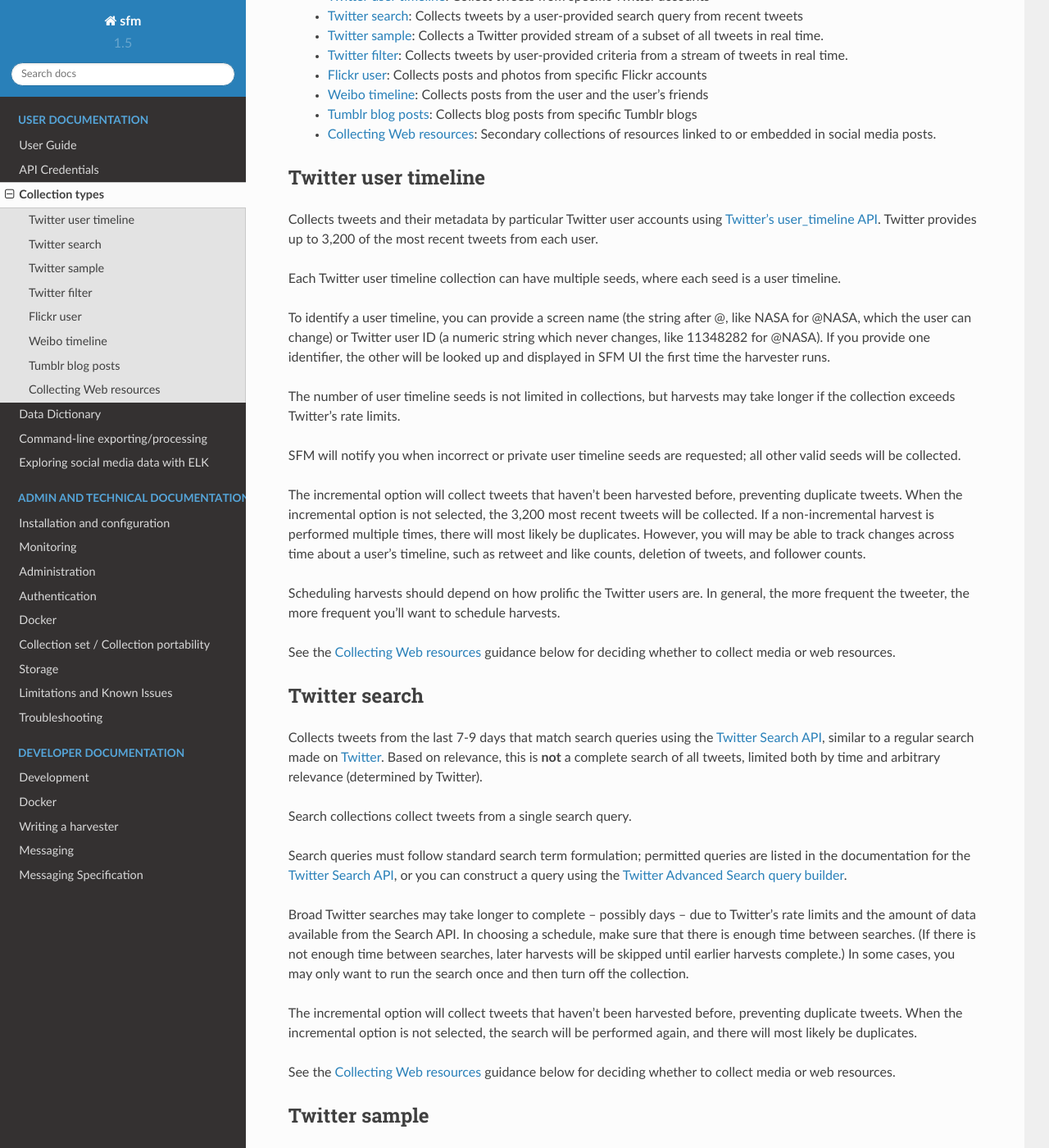
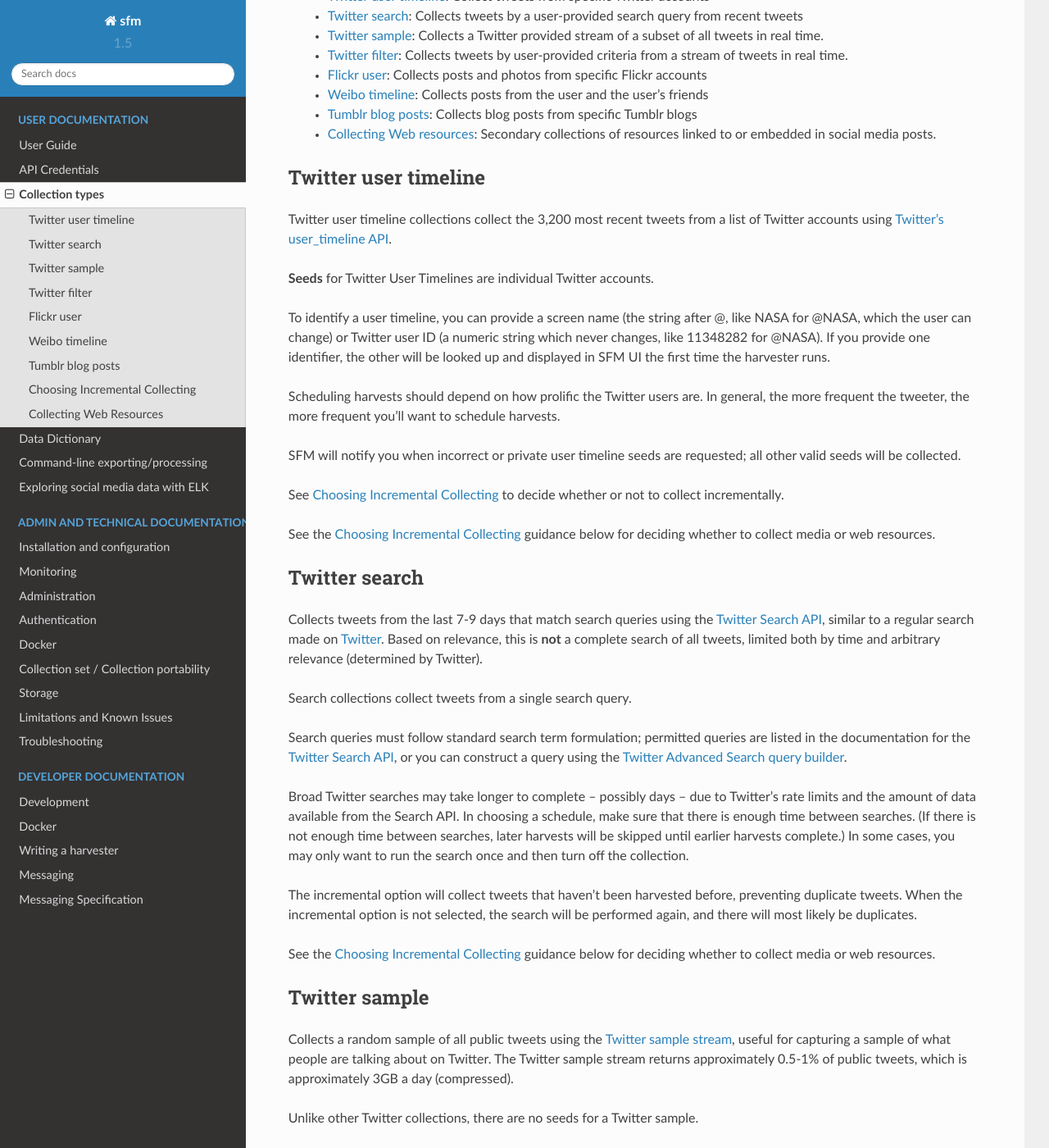
Before and after one commit to gwu-libraries/sfm-ui, a Sphinx documentation site: the page built from docs/collections.rst, in a window 1280 px wide and 1400 px high, scrolled down 303 px. Shown: the whole window at 82% size. Built offline with Sphinx 7.4.7 and the Read the Docs theme 2.0.0, drawn with Linux system fonts in a browser that asks for light colours; some of the changed text lies outside the part shown.

Commit message:
refs #693 Tweaks to collection types twit user timeline

```diff
--- a/docs/collections.rst
+++ b/docs/collections.rst
@@ -28,13 +28,11 @@
 Twitter user timeline
 ---------------------
 
-Collects tweets and their metadata by particular Twitter user accounts using
-`Twitter's user_timeline API
+Twitter user timeline collections collect the 3,200 most recent tweets from
+a list of Twitter accounts using `Twitter's user_timeline API
 <https://dev.twitter.com/rest/reference/get/statuses/user_timeline>`_.
-Twitter provides up to 3,200 of the most recent tweets from each user.
 
-Each Twitter user timeline collection can have multiple seeds, where each seed
-is a user timeline.
+**Seeds** for Twitter User Timelines are individual Twitter accounts.
 
 To identify a user timeline, you can provide a screen name
 (the string after @, like NASA for @NASA, which the user can change)
@@ -42,23 +40,15 @@
 @NASA). If you provide one identifier, the other will be looked up and displayed
 in SFM UI the first time the harvester runs.
 
-The number of user timeline seeds is not limited in collections, but harvests
-may take longer if the collection exceeds Twitter's rate limits.
+Scheduling harvests should depend on how prolific the Twitter users are.
+In general, the more frequent the tweeter, the more frequent you’ll want to
+schedule harvests.
 
 SFM will notify you when incorrect or private user timeline seeds are requested;
 all other valid seeds will be collected.
 
-The incremental option will collect tweets that haven't been harvested before,
-preventing duplicate tweets. When the incremental option is not selected, the
-3,200 most recent tweets will be collected. If a non-incremental harvest is
-performed multiple times, there will most likely be
-duplicates. However, you will may be able to track changes across time about a user's
-timeline, such as retweet and like counts, deletion of tweets, and follower
-counts.
-
-Scheduling harvests should depend on how prolific the Twitter users are.
-In general, the more frequent the tweeter, the more frequent you’ll want to
-schedule harvests.
+See :ref:`guide-incremental-collecting` to decide whether or not to collect
+incrementally.
 
 See the :ref:`Collecting web resources` guidance below for deciding whether to
 collect media or web resources.
@@ -243,14 +233,31 @@
 
 .. _Collecting web resources:
 
+.. _guide-incremental-collecting:
+
+-------------------------------
+Choosing Incremental Collecting
+-------------------------------
+
+The incremental option will collect tweets that haven't been harvested before,
+preventing duplicate tweets. When the incremental option is not selected, the
+3,200 most recent tweets will be collected. If a non-incremental harvest is
+performed multiple times, there will most likely be
+duplicates. However, you will may be able to track changes across time about a user's
+timeline, such as retweet and like counts, deletion of tweets, and follower
+counts.
+
+.. _guide-web-resources:
+
 ------------------------
-Collecting Web resources
+Collecting Web Resources
 ------------------------
+
 Most collection types allow you to select an option to collect web resources
 such as images, web pages, etc. that are included in the social media post. When
 a social media post includes a URL, SFM will harvest the web page at that URL.
 It will harvest only that web page, not any pages linked from that page.
 
-Be very deliberate in collecting web resources.  Performing a web harvest both
+Be very deliberate in collecting web resources. Performing a web harvest both
 takes longer and requires significantly more storage than collecting the
 original social media post.
--- a/docs/userguide.rst
+++ b/docs/userguide.rst
@@ -446,32 +446,6 @@
 See the :ref:`Collecting web resources` guidance below for deciding whether to
 collect image or web resources.
 
-.. _guide-incremental-collecting:
-
-Choosing Incremental Collecting
--------------------------------
-
-The incremental option will collect tweets that haven't been harvested before,
-preventing duplicate tweets. When the incremental option is not selected, the
-3,200 most recent tweets will be collected. If a non-incremental harvest is
-performed multiple times, there will most likely be
-duplicates. However, you will may be able to track changes across time about a user's
-timeline, such as retweet and like counts, deletion of tweets, and follower
-counts.
-
-.. _guide-web-resources:
-
-Collecting Web Resources
-------------------------
-
-Most collection types allow you to select an option to collect web resources
-such as images, web pages, etc. that are included in the social media post. When
-a social media post includes a URL, SFM will harvest the web page at that URL.
-It will harvest only that web page, not any pages linked from that page.
-
-Be very deliberate in collecting web resources. Performing a web harvest both
-takes longer and requires significantly more storage than collecting the
-original social media post.
 
 .. _guide-export-data:
 
```
